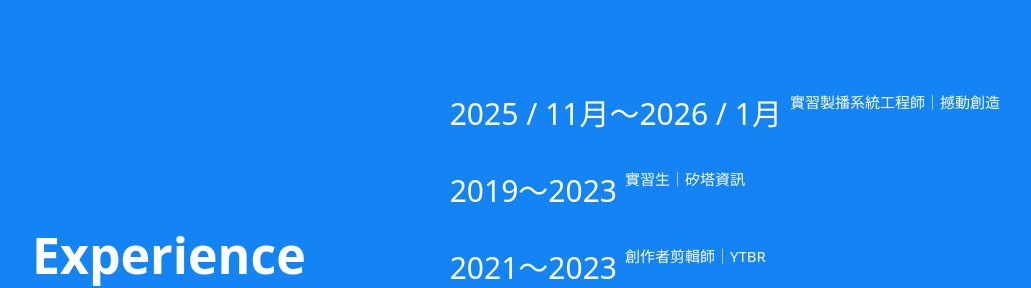
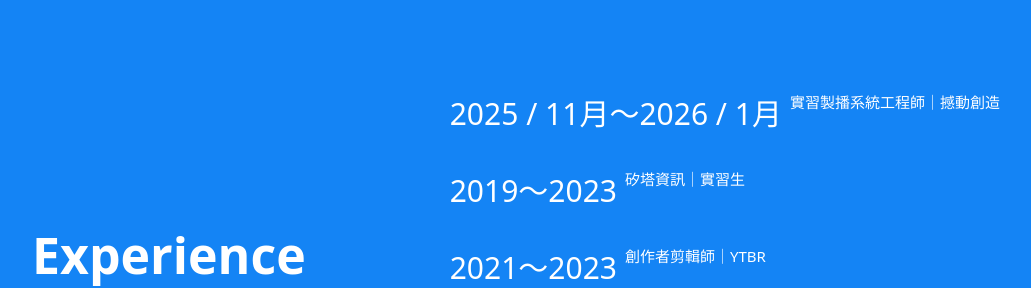
Before and after one commit to ronkaotw/next-portfolio-frontend, a Next.js app: page / in a window 1280 px wide. Shown: the part 1797-2085 px from the top of the page, without its empty margins (124-1155 px from the left). Built offline with nearby package versions, Linux system fonts and the light colour scheme; no server answers.

Commit message:
update: company name

```diff
--- a/src/app/_components/Exp/pages.js
+++ b/src/app/_components/Exp/pages.js
@@ -23,7 +23,7 @@ export default function Experience() {
 
   const timelineItems = [
     { year: "2025 / 11月～2026 / 1月", content: "實習製播系統工程師｜撼動創造" },
-    { year: "2019～2023", content: "實習生｜矽塔資訊" },
+    { year: "2019～2023", content: "矽塔資訊｜實習生" },
     { year: "2021～2023", content: "創作者剪輯師｜YTBR" },
     { year: "2023", content: "製播組｜COSCUP" },
     { year: "2024", content: "製播組｜SITCON" },
```
